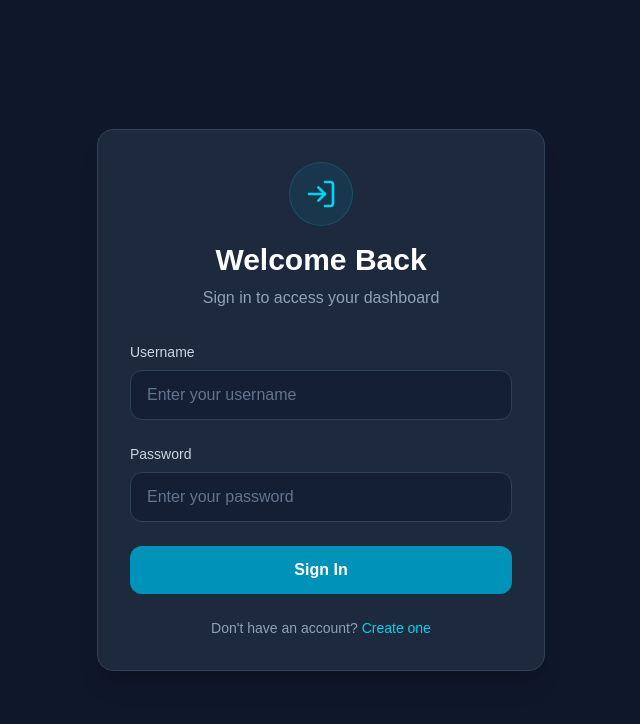
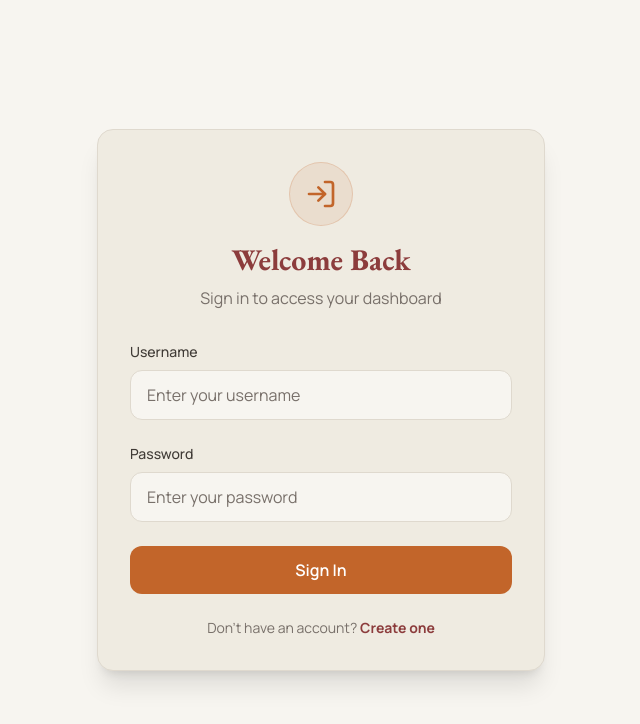
Before and after one commit to Tamore/ai-task-app, a Next.js app in the folder frontend/: page /login in a window 1280 px wide. Shown: the top 724 px of the page, without its empty margins (319-959 px from the left). Built offline with nearby package versions, Linux system fonts and the light colour scheme.

Commit message:
Refactor UI: Apply Sahara light theme palette and fonts

```diff
--- a/frontend/src/app/(auth)/login/page.tsx
+++ b/frontend/src/app/(auth)/login/page.tsx
@@ -31,14 +31,14 @@ export default function Login() {
   };
 
   return (
-    <div className="min-h-screen flex items-center justify-center relative bg-[#0f172a] p-4">
-      <div className="w-full max-w-md bg-slate-800 border border-slate-700 shadow-xl rounded-2xl p-8 z-10 relative">
+    <div className="min-h-screen flex items-center justify-center relative bg-[var(--color-bg-base)] text-[var(--color-text-main)] p-4">
+      <div className="w-full max-w-md bg-[var(--color-bg-card)] border border-[var(--color-border-subtle)] shadow-xl rounded-2xl p-8 z-10 relative">
         <div className="text-center mb-8">
-          <div className="inline-flex items-center justify-center w-16 h-16 rounded-full bg-cyan-500/10 mb-4 border border-cyan-500/20">
-            <LogIn className="w-8 h-8 text-cyan-400" />
+          <div className="inline-flex items-center justify-center w-16 h-16 rounded-full bg-[var(--color-primary)]/10 mb-4 border border-[var(--color-primary)]/20">
+            <LogIn className="w-8 h-8 text-[var(--color-primary)]" />
           </div>
-          <h2 className="text-3xl font-bold text-white mb-2">Welcome Back</h2>
-          <p className="text-slate-400">Sign in to access your dashboard</p>
+          <h2 className="text-3xl font-bold font-serif text-[var(--color-tertiary)] mb-2">Welcome Back</h2>
+          <p className="text-[var(--color-text-muted)]">Sign in to access your dashboard</p>
         </div>
 
         {error && (
@@ -49,11 +49,11 @@ export default function Login() {
 
         <form onSubmit={handleLogin} className="space-y-6">
           <div>
-            <label className="block text-sm font-medium text-slate-300 mb-2">Username</label>
+            <label className="block text-sm font-medium text-[var(--color-text-main)] mb-2">Username</label>
             <input
               type="text"
               required
-              className="w-full px-4 py-3 rounded-xl bg-slate-900/50 border border-slate-700 text-white placeholder-slate-500 focus:outline-none focus:ring-2 focus:ring-cyan-500/50 focus:border-cyan-500 transition-all"
+              className="w-full px-4 py-3 rounded-xl bg-[var(--color-bg-base)] border border-[var(--color-border-subtle)] text-[var(--color-text-main)] placeholder-[var(--color-text-muted)] focus:outline-none focus:ring-2 focus:ring-[var(--color-primary)] focus:border-[var(--color-primary)] transition-all"
               placeholder="Enter your username"
               value={username}
               onChange={(e) => setUsername(e.target.value)}
@@ -61,11 +61,11 @@ export default function Login() {
           </div>
 
           <div>
-            <label className="block text-sm font-medium text-slate-300 mb-2">Password</label>
+            <label className="block text-sm font-medium text-[var(--color-text-main)] mb-2">Password</label>
             <input
               type="password"
               required
-              className="w-full px-4 py-3 rounded-xl bg-slate-900/50 border border-slate-700 text-white placeholder-slate-500 focus:outline-none focus:ring-2 focus:ring-cyan-500/50 focus:border-cyan-500 transition-all"
+              className="w-full px-4 py-3 rounded-xl bg-[var(--color-bg-base)] border border-[var(--color-border-subtle)] text-[var(--color-text-main)] placeholder-[var(--color-text-muted)] focus:outline-none focus:ring-2 focus:ring-[var(--color-primary)] focus:border-[var(--color-primary)] transition-all"
               placeholder="Enter your password"
               value={password}
               onChange={(e) => setPassword(e.target.value)}
@@ -75,15 +75,15 @@ export default function Login() {
           <button
             type="submit"
             disabled={loading}
-            className="w-full py-3 px-4 flex items-center justify-center rounded-xl font-semibold text-white bg-cyan-600 hover:bg-cyan-500 focus:outline-none focus:ring-2 focus:ring-offset-2 focus:ring-cyan-600 focus:ring-offset-slate-900 transition-all disabled:opacity-50 disabled:cursor-not-allowed"
+            className="w-full py-3 px-4 flex items-center justify-center rounded-xl font-semibold text-white bg-[var(--color-primary)] hover:opacity-90 transition-all disabled:opacity-50 disabled:cursor-not-allowed"
           >
             {loading ? <Loader2 className="w-5 h-5 animate-spin" /> : 'Sign In'}
           </button>
         </form>
 
-        <p className="mt-6 text-center text-slate-400 text-sm">
+        <p className="mt-6 text-center text-[var(--color-text-muted)] text-sm">
           Don't have an account?{' '}
-          <Link href="/register" className="text-cyan-400 hover:text-cyan-300 font-medium transition-colors">
+          <Link href="/register" className="text-[var(--color-tertiary)] hover:underline font-bold transition-colors">
             Create one
           </Link>
         </p>
--- a/frontend/src/app/globals.css
+++ b/frontend/src/app/globals.css
@@ -1,19 +1,31 @@
 @import "tailwindcss";
 
 @theme {
-  --font-sans: var(--font-geist-sans);
-  --font-mono: var(--font-geist-mono);
+  --font-sans: var(--font-manrope);
+  --font-serif: var(--font-eb-garamond);
+
+  /* Sahara Palette Colors */
+  --color-primary: #C2652A;
+  --color-secondary: #78706A;
+  --color-tertiary: #8C3C3C;
+  --color-neutral: #605850;
+
+  --color-bg-base: #F7F5F0;
+  --color-bg-card: #EFEBE1;
+  --color-border-subtle: #DFD9CE;
+  --color-text-main: #3F3A35;
+  --color-text-muted: #78706A;
 }
 
 :root {
-  --background: #0f172a;
-  --foreground: #f8fafc;
+  --background: var(--color-bg-base);
+  --foreground: var(--color-text-main);
 }
 
 body {
   color: var(--foreground);
   background: var(--background);
-  font-family: Arial, Helvetica, sans-serif;
+  font-family: var(--font-sans), Arial, sans-serif;
   -webkit-font-smoothing: antialiased;
   -moz-osx-font-smoothing: grayscale;
 }
--- a/frontend/src/app/layout.tsx
+++ b/frontend/src/app/layout.tsx
@@ -1,20 +1,20 @@
 import type { Metadata } from "next";
-import { Geist, Geist_Mono } from "next/font/google";
+import { Manrope, EB_Garamond } from "next/font/google";
 import "./globals.css";
 
-const geistSans = Geist({
-  variable: "--font-geist-sans",
+const manrope = Manrope({
+  variable: "--font-manrope",
   subsets: ["latin"],
 });
 
-const geistMono = Geist_Mono({
-  variable: "--font-geist-mono",
+const ebGaramond = EB_Garamond({
+  variable: "--font-eb-garamond",
   subsets: ["latin"],
 });
 
 export const metadata: Metadata = {
-  title: "Create Next App",
-  description: "Generated by create next app",
+  title: "AI Task Platform",
+  description: "Enterprise task processing",
 };
 
 export default function RootLayout({
@@ -25,7 +25,7 @@ export default function RootLayout({
   return (
     <html
       lang="en"
-      className={`${geistSans.variable} ${geistMono.variable} h-full antialiased`}
+      className={`${manrope.variable} ${ebGaramond.variable} h-full antialiased font-sans`}
     >
       <body className="min-h-full flex flex-col">{children}</body>
     </html>
--- a/frontend/src/app/page.tsx
+++ b/frontend/src/app/page.tsx
@@ -3,28 +3,28 @@ import { ArrowRight, Sparkles } from 'lucide-react';
 
 export default function Home() {
   return (
-    <div className="min-h-screen flex flex-col items-center justify-center relative overflow-hidden bg-[#0f172a]">
+    <div className="min-h-screen flex flex-col items-center justify-center relative overflow-hidden bg-[var(--color-bg-base)] text-[var(--color-text-main)]">
       <div className="z-10 text-center space-y-8 p-8 max-w-3xl">
         <div className="flex justify-center mb-6">
-          <div className="p-4 bg-white/5 rounded-2xl border border-white/10 shadow-2xl">
-            <Sparkles className="w-12 h-12 text-cyan-400" />
+          <div className="p-4 bg-[var(--color-bg-card)] rounded-2xl border border-[var(--color-border-subtle)] shadow-md">
+            <Sparkles className="w-12 h-12 text-[var(--color-primary)]" />
           </div>
         </div>
 
-        <h1 className="text-5xl md:text-7xl font-extrabold tracking-tight text-white">
+        <h1 className="text-5xl md:text-7xl font-bold tracking-tight font-serif text-[var(--color-tertiary)]">
           AI Task Platform
         </h1>
 
-        <p className="text-lg md:text-xl text-slate-300 max-w-2xl mx-auto leading-relaxed">
+        <p className="text-lg md:text-xl text-[var(--color-text-muted)] max-w-2xl mx-auto leading-relaxed">
           The next generation of asynchronous task processing. Execute complex AI operations instantly with robust background workers.
         </p>
 
         <div className="flex flex-col sm:flex-row gap-4 justify-center pt-8">
-          <Link href="/login" className="group relative inline-flex items-center justify-center px-8 py-4 font-bold text-white transition-all duration-200 bg-cyan-600 font-pj rounded-xl hover:bg-cyan-500 focus:outline-none focus:ring-2 focus:ring-offset-2 focus:ring-cyan-600">
+          <Link href="/login" className="group relative inline-flex items-center justify-center px-8 py-4 font-bold text-white transition-all duration-200 bg-[var(--color-primary)] rounded-xl hover:opacity-90 shadow-md">
             Get Started
             <ArrowRight className="ml-2 w-5 h-5 group-hover:translate-x-1 transition-transform" />
           </Link>
-          <Link href="/register" className="inline-flex items-center justify-center px-8 py-4 font-bold text-white transition-all duration-200 bg-transparent border-2 border-slate-600 rounded-xl hover:bg-slate-800 hover:border-slate-500 focus:outline-none focus:ring-2 focus:ring-offset-2 focus:ring-slate-600">
+          <Link href="/register" className="inline-flex items-center justify-center px-8 py-4 font-bold transition-all duration-200 bg-transparent border-2 border-[var(--color-secondary)] text-[var(--color-secondary)] rounded-xl hover:bg-[var(--color-secondary)] hover:text-white">
             Create Account
           </Link>
         </div>
```
Also changed, not shown: frontend/src/app/(auth)/register/page.tsx (+13 -13 lines), frontend/src/app/dashboard/page.tsx (+31 -31 lines).
